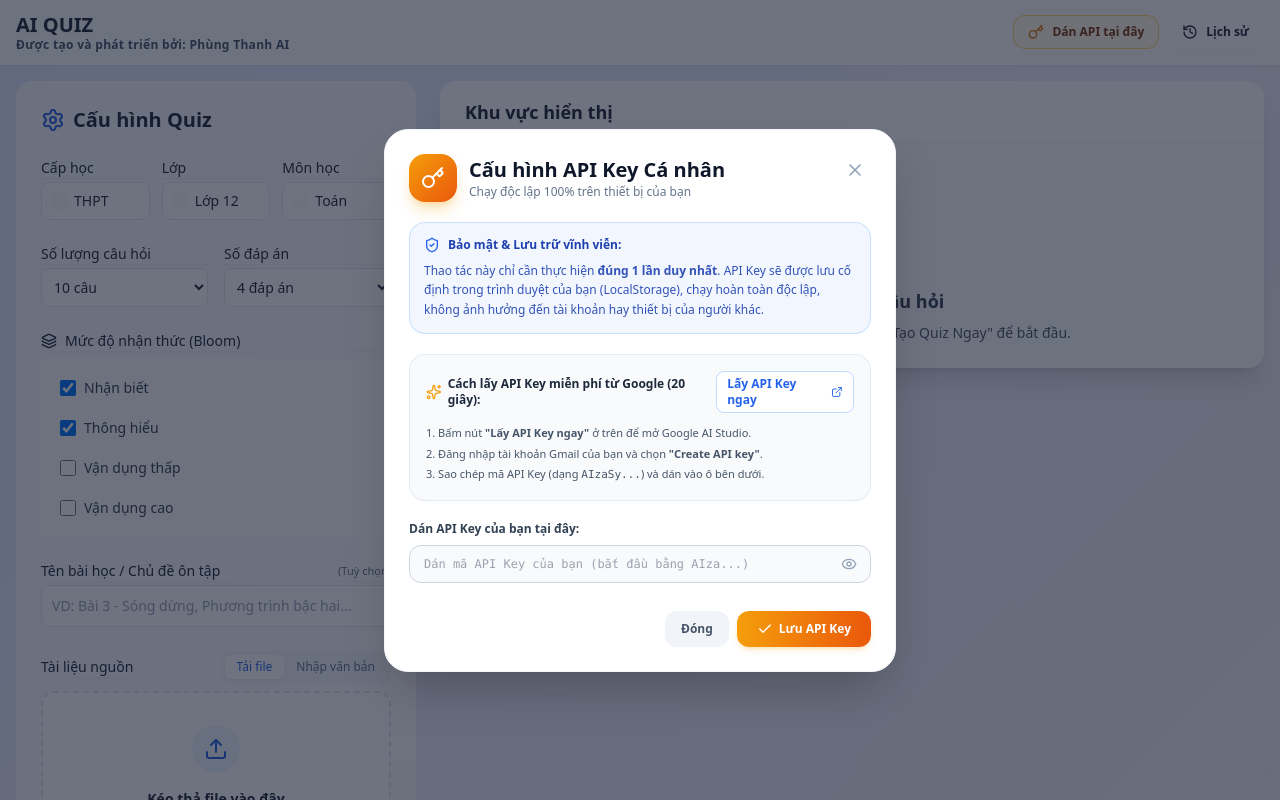
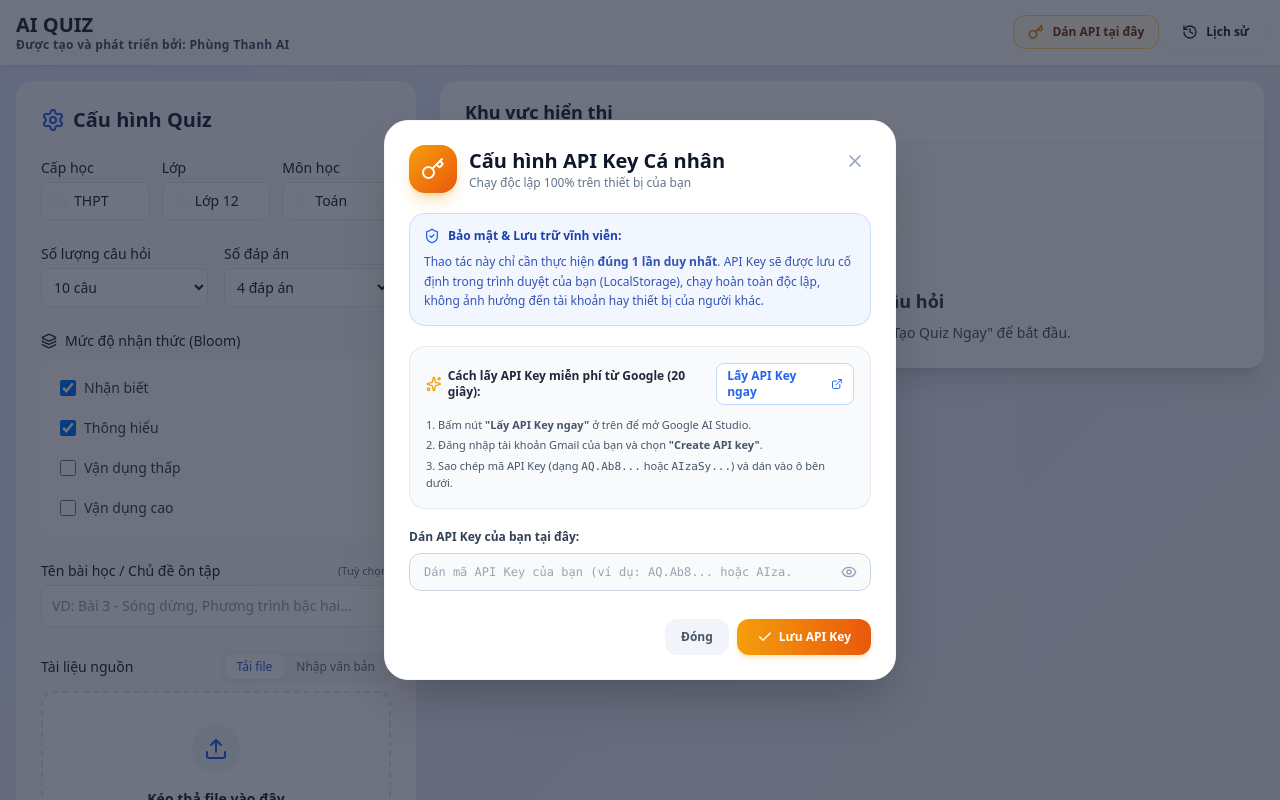
Before and after one commit to phungthanhhq-cmd/AI-QUIZ-PTA, a React (Vite) app: page / in a window 1280 px wide. Both pictures are taken after a click on the button "Dán API tại đây". Shown: the top 800 px of the page. Built offline with nearby package versions, Linux system fonts and the light colour scheme.

Commit message:
refactor: update API key validation and instructions
Relax validation to support new API key formats and update UI text to reflect multiple valid formats.

```diff
--- a/components/ApiKeyModal.tsx
+++ b/components/ApiKeyModal.tsx
@@ -47,8 +47,8 @@ const ApiKeyModal: React.FC<ApiKeyModalProps> = ({ isOpen, onClose, onKeySaved }
       return;
     }
 
-    if (!trimmed.startsWith('AIza')) {
-      setError('API Key của Google Gemini thường bắt đầu bằng chữ "AIza...". Vui lòng kiểm tra lại!');
+    if (trimmed.length < 10) {
+      setError('Mã API Key không hợp lệ (quá ngắn). Vui lòng dán chính xác toàn bộ mã API Key.');
       return;
     }
 
@@ -128,7 +128,7 @@ const ApiKeyModal: React.FC<ApiKeyModalProps> = ({ isOpen, onClose, onKeySaved }
           <ol className="list-decimal list-inside text-[11px] text-slate-600 space-y-1 pt-1">
             <li>Bấm nút <strong>"Lấy API Key ngay"</strong> ở trên để mở Google AI Studio.</li>
             <li>Đăng nhập tài khoản Gmail của bạn và chọn <strong>"Create API key"</strong>.</li>
-            <li>Sao chép mã API Key (dạng <code>AIzaSy...</code>) và dán vào ô bên dưới.</li>
+            <li>Sao chép mã API Key (dạng <code>AQ.Ab8...</code> hoặc <code>AIzaSy...</code>) và dán vào ô bên dưới.</li>
           </ol>
         </div>
 
@@ -142,7 +142,7 @@ const ApiKeyModal: React.FC<ApiKeyModalProps> = ({ isOpen, onClose, onKeySaved }
               type={showKey ? 'text' : 'password'}
               value={inputKey}
               onChange={(e) => setInputKey(e.target.value)}
-              placeholder="Dán mã API Key của bạn (bắt đầu bằng AIza...)"
+              placeholder="Dán mã API Key của bạn (ví dụ: AQ.Ab8... hoặc AIza...)"
               className="w-full bg-slate-50 border border-slate-300 focus:border-amber-500 focus:ring-2 focus:ring-amber-200 rounded-xl pl-3.5 pr-20 py-2.5 text-xs text-slate-800 font-mono outline-none transition-all"
             />
             <button
```
